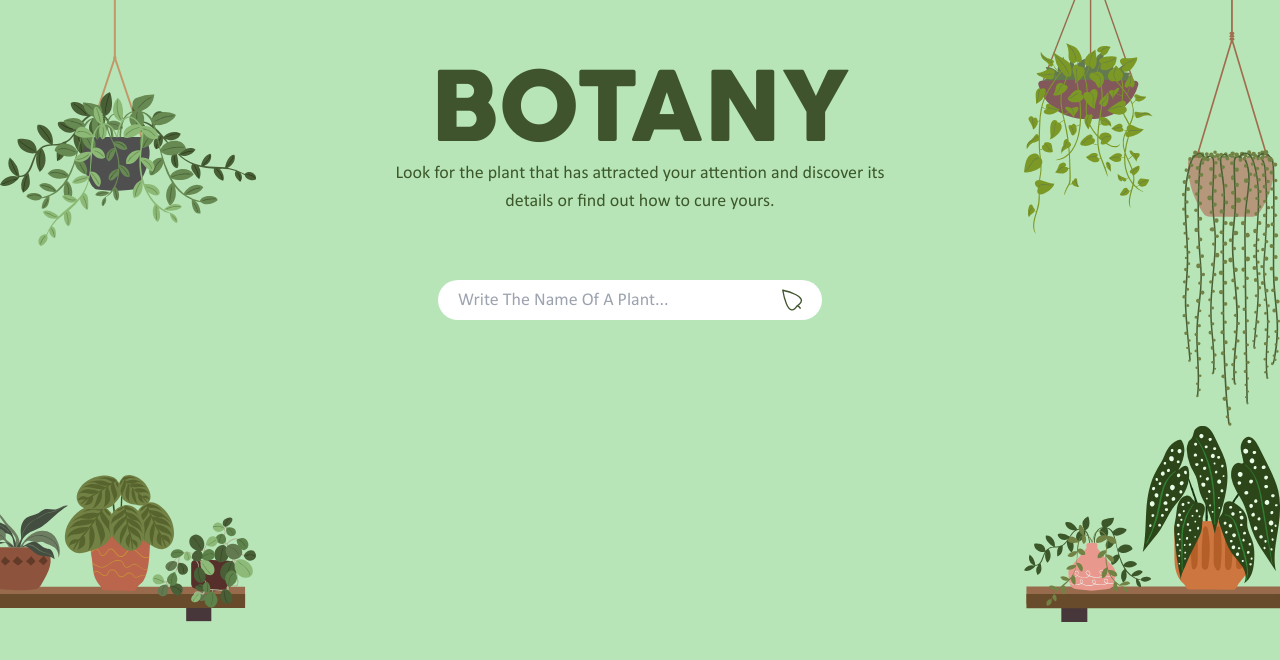
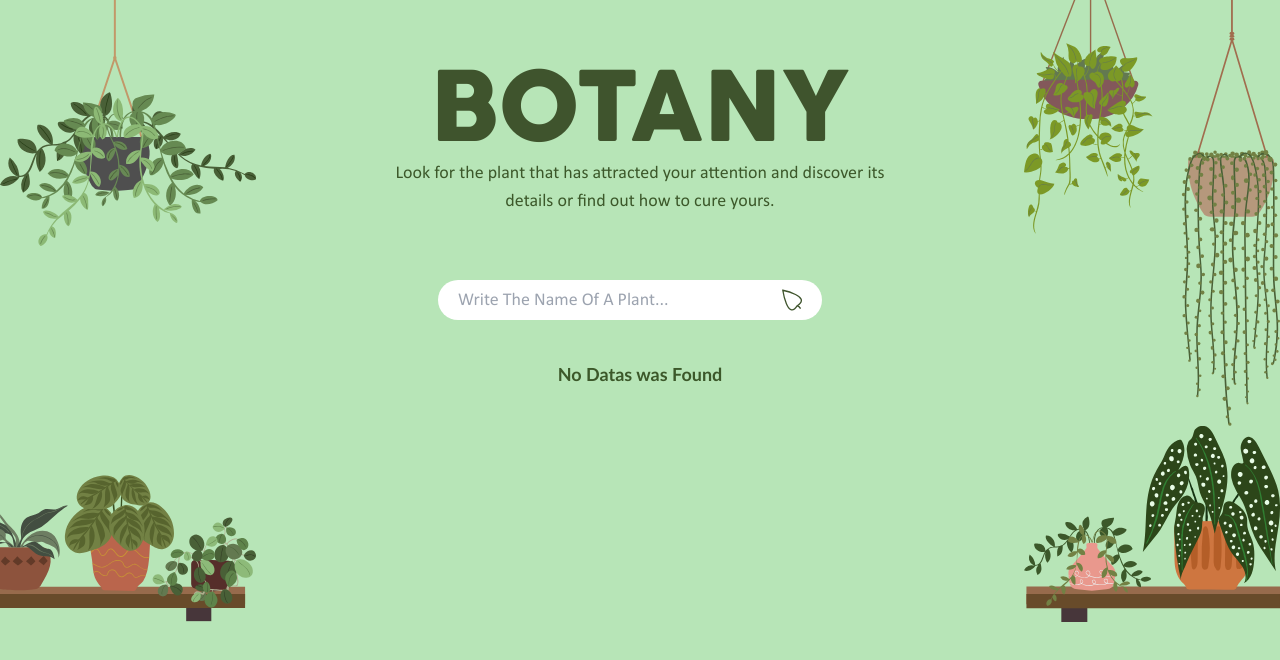
Before and after one commit to manudev-1/piantax, a React (Vite) app: page / in a window 1280 px wide. Shown: the top 660 px of the page. Built offline with nearby package versions, Linux system fonts and the light colour scheme.

Commit message:
Service Message

```diff
--- a/src/App.jsx
+++ b/src/App.jsx
@@ -1,4 +1,4 @@
-import { useState } from 'react';
+import { useEffect, useState } from 'react';
 import axios from 'axios';
 import './App.css';
 import sxPlant from './assets/PiantaSinistra.svg';
@@ -20,12 +20,15 @@ export function App() {
 
   const handleReq = async () => {
     try {
-      const response = await axios.request(options);
-      setDatas(response.data.data)
-      handleData
+      if(query !== ''){
+        const response = await axios.request(options);
+        setDatas(response.data.data)
+        handleData
+      } // * End try
+      else setDatas([])
     } catch (error) {
       console.error(error);
-    }
+    } // * End catch
   } // * End handleReq
 
   const handleData = () => {
@@ -59,6 +62,14 @@ export function App() {
     setDatas(list)
   } // * End handleSingle
 
+  // ! Service for Message
+  const [message, setMessage] = useState('')
+
+  useEffect(() => {
+    if(datas.length >= 1) setMessage('')
+    else setMessage('No Datas was Found')
+  })
+
   return (
     <div className={`App ${datas.length > 1 ? 'h-fit' : 'h-screen'} w-full flex justify-center bg-backG`}>
       <div className="fixed w-full h-screen pointer-events-none flex flex-col justify-between xl:h-fit xl:block">
@@ -80,6 +91,7 @@ export function App() {
         </section>
         <div className="">
           {
+            datas.length > 0 ?
             datas.map((data) => {
               return(
                 <section key={data.id} className="mt-10 bg-white w-60 h-60 rounded-xl overflow-hidden text-left hover:shadow-2xl duration-500 xl:w-96 xl:h-96">
@@ -127,6 +139,8 @@ export function App() {
                 </section>
               )
             }) // * End map
+            :
+            <h1 className='font-bold mt-10'>{message}</h1>
           }
         </div>
       </section>
```
